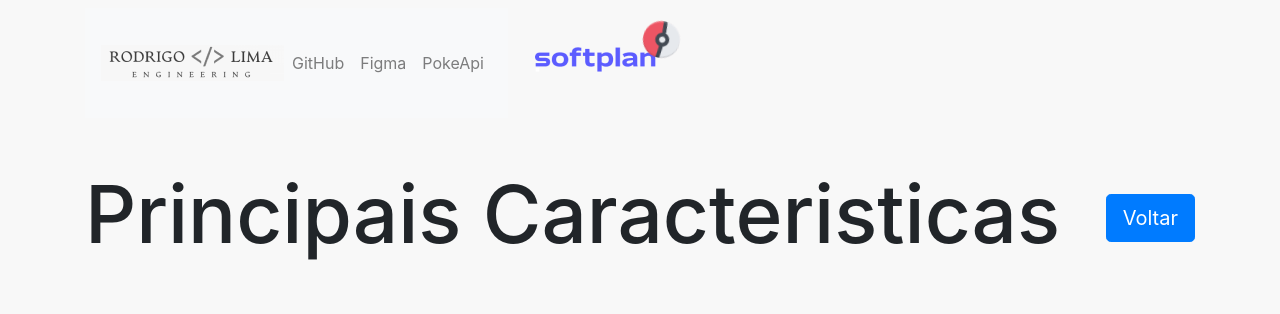
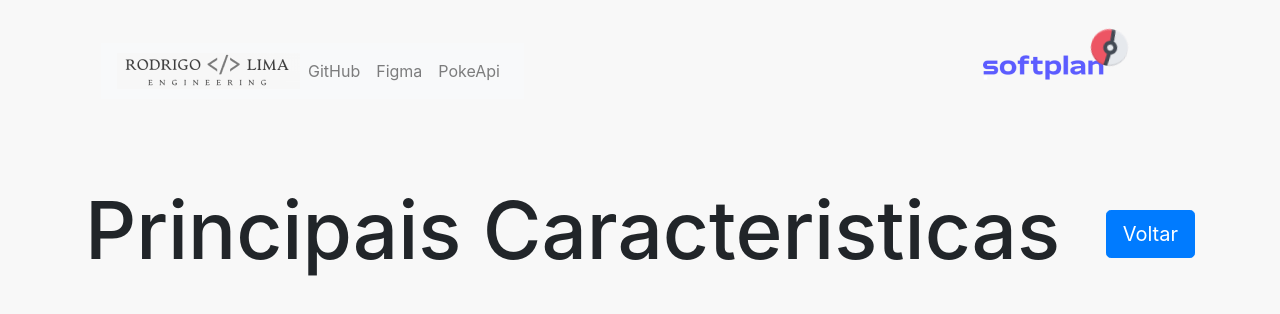
Before and after one commit to zrodrigolimaz/pokedex-angular, an Angular app: page /details/1 in a window 1280 px wide. Shown: the top 314 px of the page. Built offline with nearby package versions, Linux system fonts and the light colour scheme; no server answers.

Commit message:
fix: headerbar

```diff
--- a/src/app/reusable/headerbar/headerbar.component.css
+++ b/src/app/reusable/headerbar/headerbar.component.css
@@ -16,9 +16,3 @@
     50%  { top: 20px; left: 20px; transform: rotate(180deg); }
     100% { top: 0; left: 0; transform: rotate(360deg); }
 }
-
-.navbar-header {
-  margin-right: 32px;
-  display: flex;
-  justify-content: space-between;
-}
--- a/src/app/reusable/headerbar/headerbar.component.html
+++ b/src/app/reusable/headerbar/headerbar.component.html
@@ -1,4 +1,4 @@
-<header>
+<header class="d-flex navbar container">
     <div class="mt-2 d-flex container mb-5">
         <nav class="navbar navbar-expand-lg navbar-light bg-light">
             <img src="../../../assets/logo/logo-rodrigo.png" alt="logo rodrigo lima">
@@ -23,9 +23,9 @@
                 </ul>
             </div>
         </nav>
-        <div class="container-logo-softplan">
+        <nav class="container-logo-softplan mr-5">
             <img id="pokeball" src="../../../assets/pokebola.png" alt="pokeball">
             <img class="logo" src="../../../assets/logo/logo-softplan.png" alt="logo softplan">
-        </div>
+        </nav>
     </div>
 </header>
```
